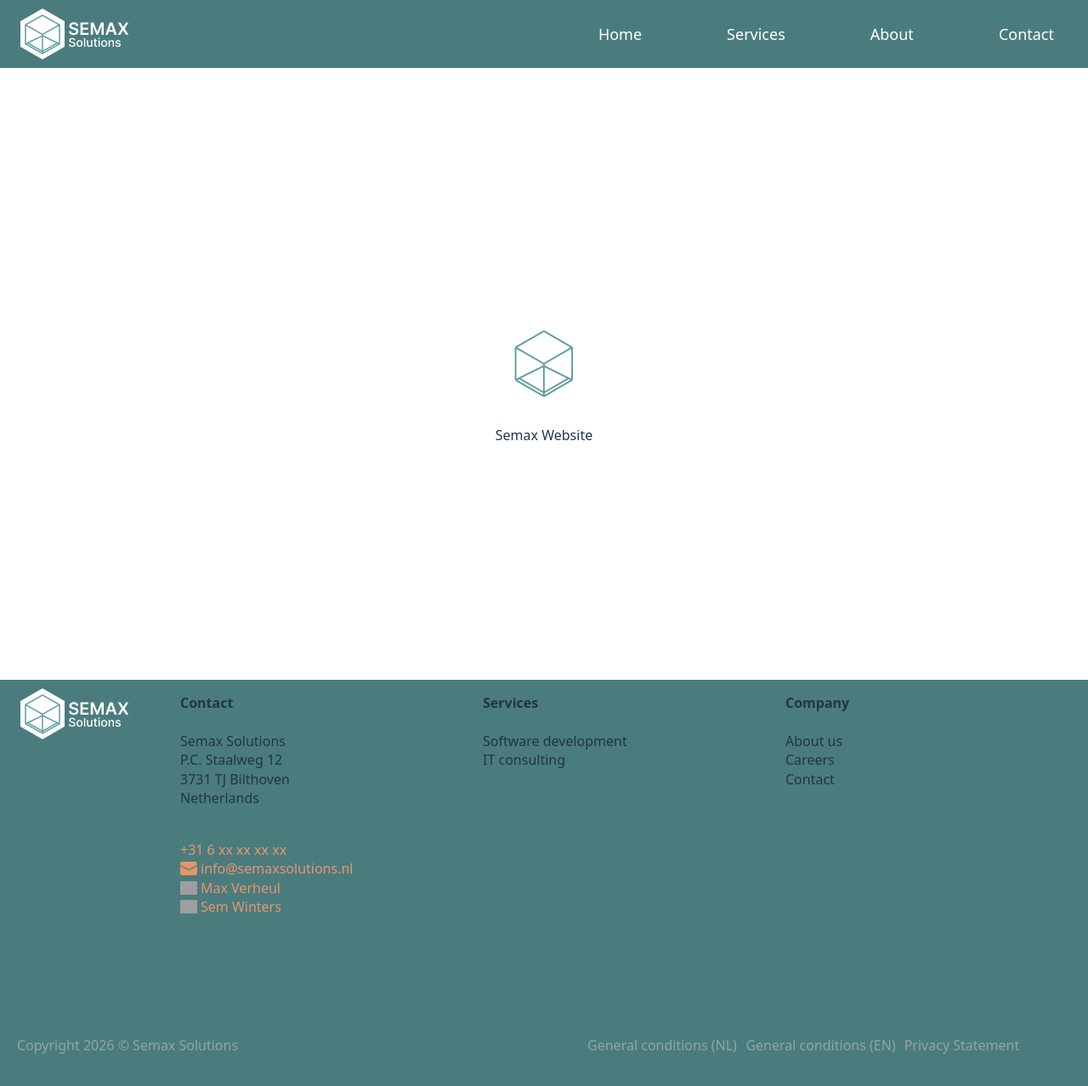
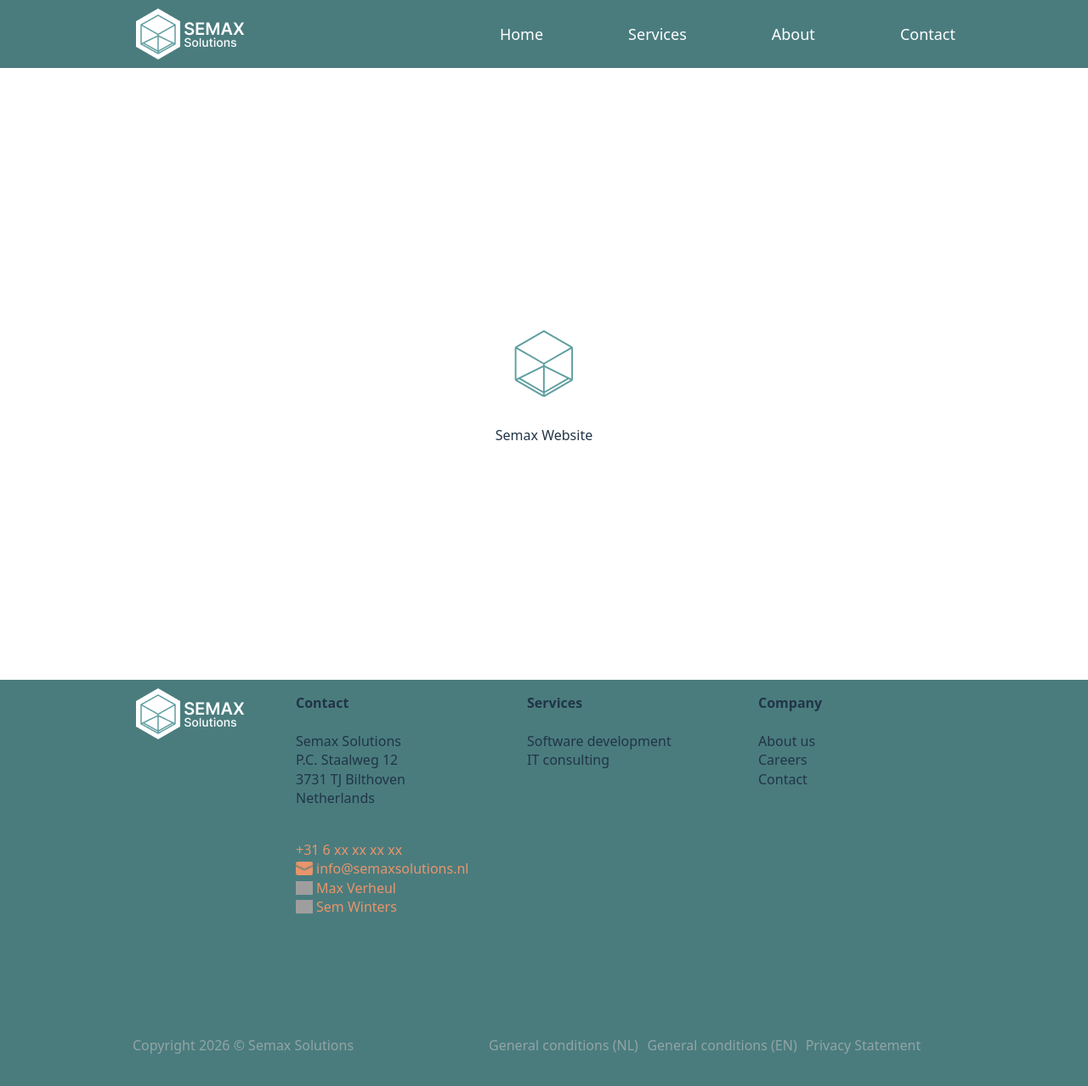
Before and after one commit to Semax-solutions/business-website, a React (Vite) app in the folder SemaxWeb/: page /home in a window 1280 px wide. Shown: the top 1278 px of the page at 85% size. Built offline with nearby package versions, Linux system fonts and the light colour scheme; grey boxes are pictures that could not be loaded.

Commit message:
Added more padding on left and right side.

```diff
--- a/SemaxWeb/src/view/components/footer/Footer.module.css
+++ b/SemaxWeb/src/view/components/footer/Footer.module.css
@@ -1,6 +1,6 @@
 .footer {
     background-color: var(--primary-color-header);
-    padding: 0 40px 64px 20px;
+    padding: 0 156px 64px;
 }
 
 .footerContainer {
--- a/SemaxWeb/src/view/components/header/Header.module.css
+++ b/SemaxWeb/src/view/components/header/Header.module.css
@@ -5,7 +5,7 @@
     display: grid;
     grid-template-columns: auto 1fr;
     align-items: center;
-    padding: 0 40px 0 20px;
+    padding: 0 156px;
 }
 
 .logo {
```
